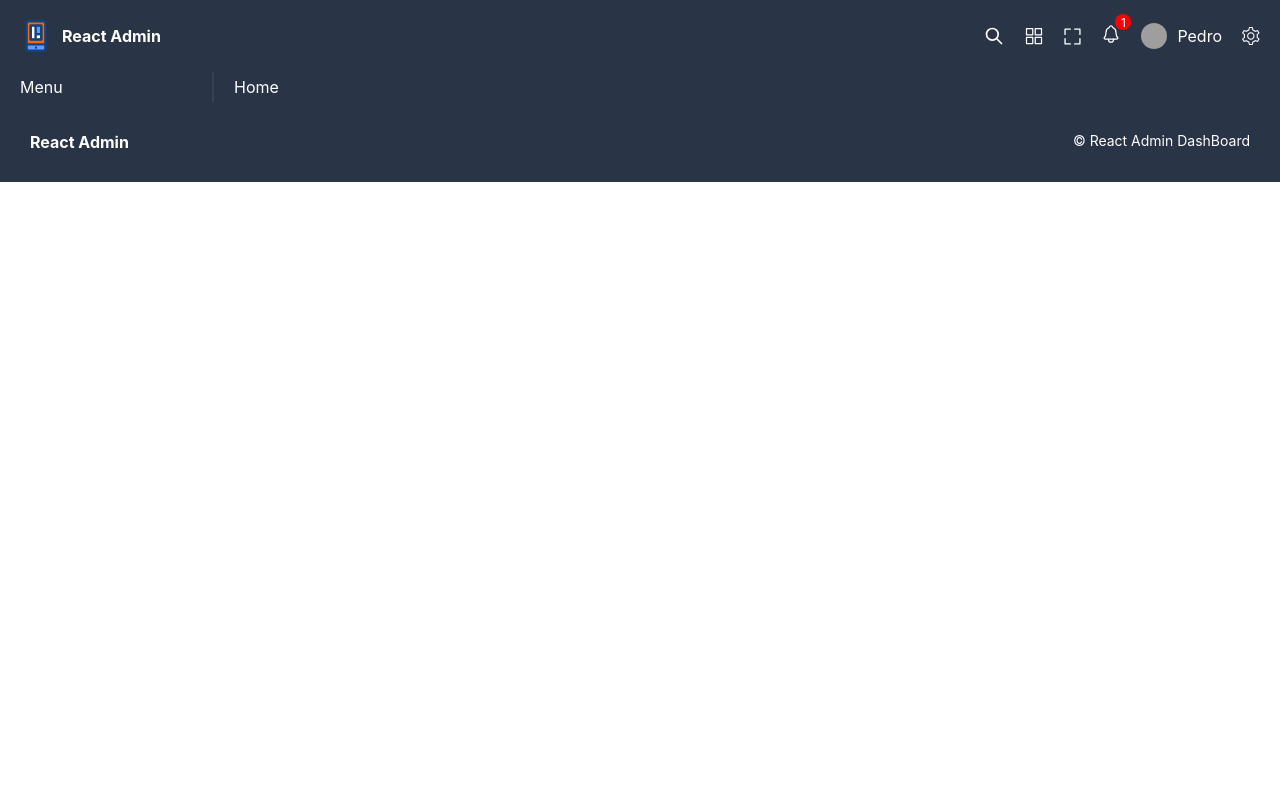
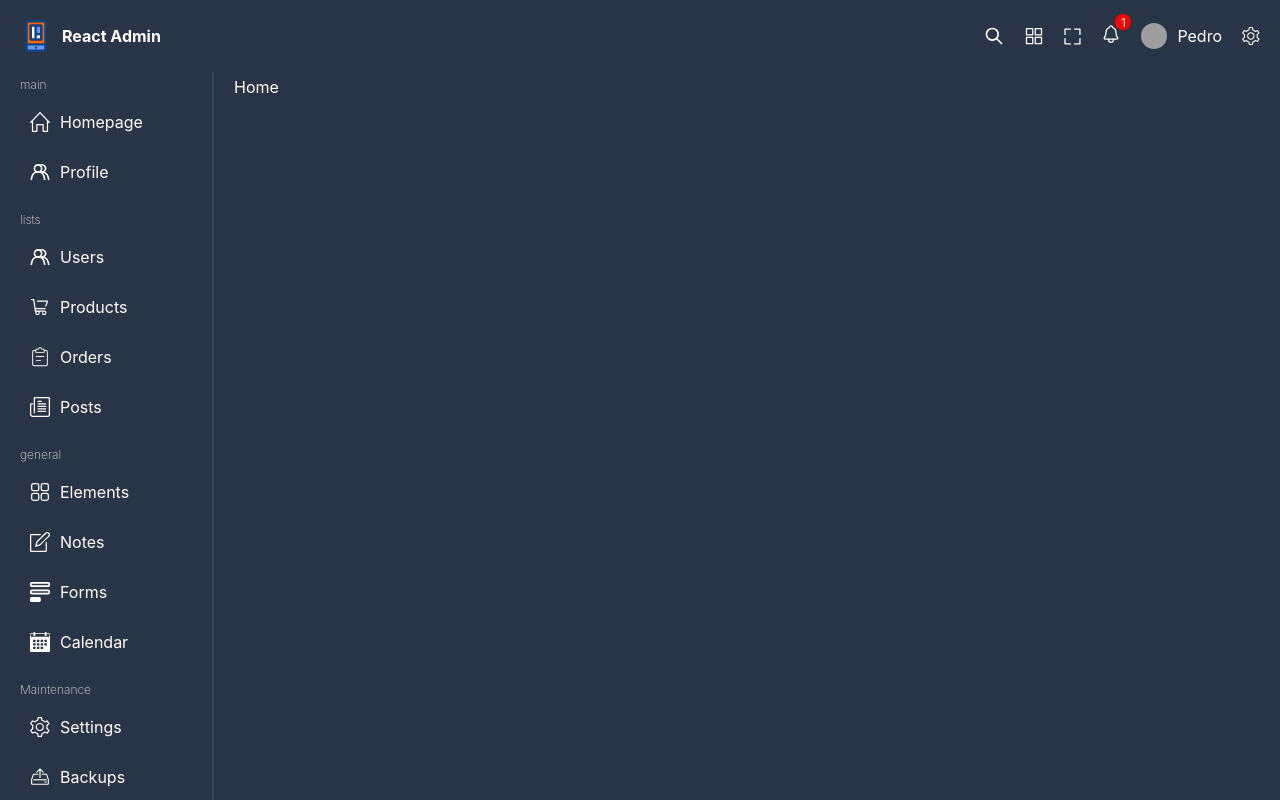
Before and after one commit to pedrowilliamsantos/react-admin, a React app: page / in a window 1280 px wide. Shown: the top 800 px of the page. Built offline with nearby package versions, Linux system fonts and the light colour scheme; grey boxes are pictures that could not be loaded; the HTML template or start-up script is replaced by a standard one.

Commit message:
adicioando os novos dados coletados no data.js

```diff
--- a/src/components/menu/Menu.jsx
+++ b/src/components/menu/Menu.jsx
@@ -1,9 +1,24 @@
 import React from 'react'
+import { Link } from "react-router-dom"
+import "./menu.scss"
+import { menu } from "../../data"
 
 const Menu = () => {
-  return (
-    <div className='menu'>Menu</div>
-  )
+    return (
+        <div className='menu'>
+            {menu.map((item) => (
+                <div className="item" key={item.id}>
+                    <span className='title'>{item.title}</span>
+                    {item.listItems.map((listItem) => (
+                        <Link to="/" className='listItem' key={listItem.id}>
+                            <img src={listItem.icon} alt="" />
+                            <span className="listItemTitle">{listItem.title}</span>
+                        </Link>
+                    ))}
+                </div>
+            ))}
+        </div>
+    )
 }
 
 export default Menu
--- a/src/components/menu/menu.scss
+++ b/src/components/menu/menu.scss
@@ -1,3 +1,32 @@
+@import "../../styles/variables.scss";
+
 .menu {
 
+    .item {
+        display: flex;
+        flex-direction: column;
+        gap: 10px;
+        margin-bottom: 20px;
+
+
+        .title {
+            font-size: 12px;
+            font-weight: 200;
+            color: $soft-color;
+        }
+
+        .listItem {
+            display: flex;
+            align-content: center;
+            gap: 10px;
+            padding: 10px;
+            border-radius: 5px;
+
+
+            &:hover {
+                background-color: $soft-bg;
+
+            }
+        }
+    }
 }
```
